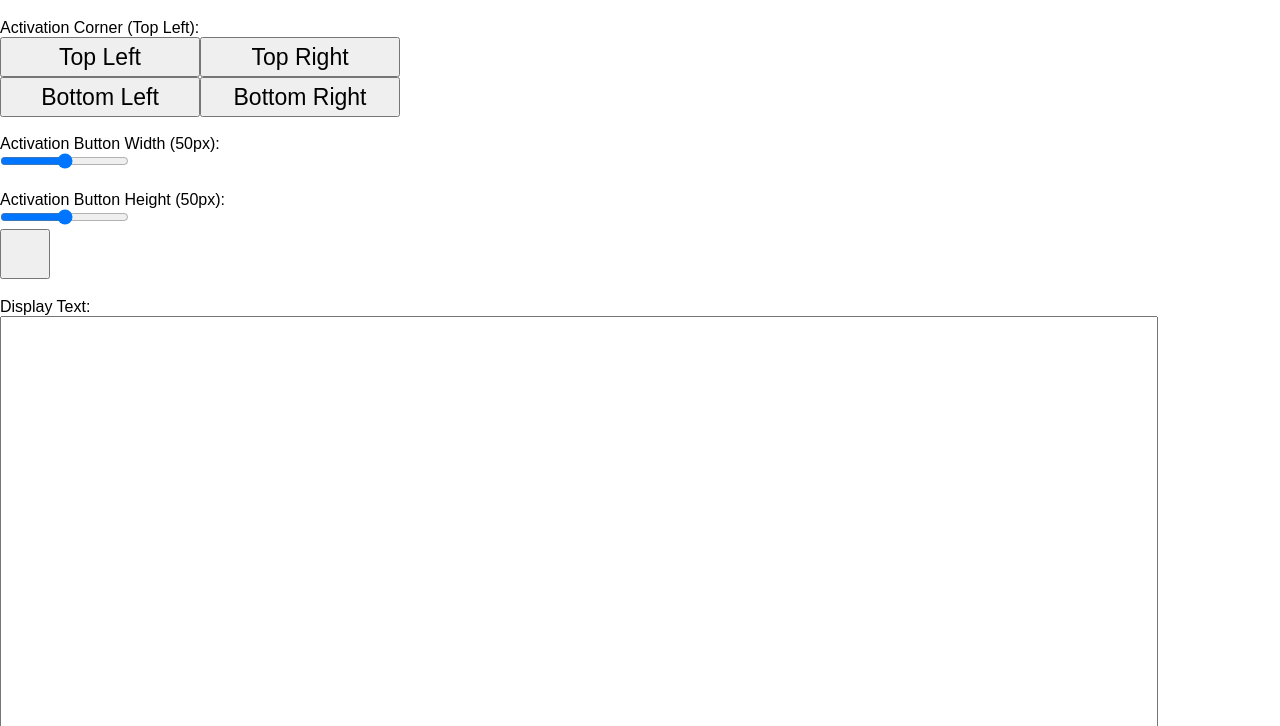
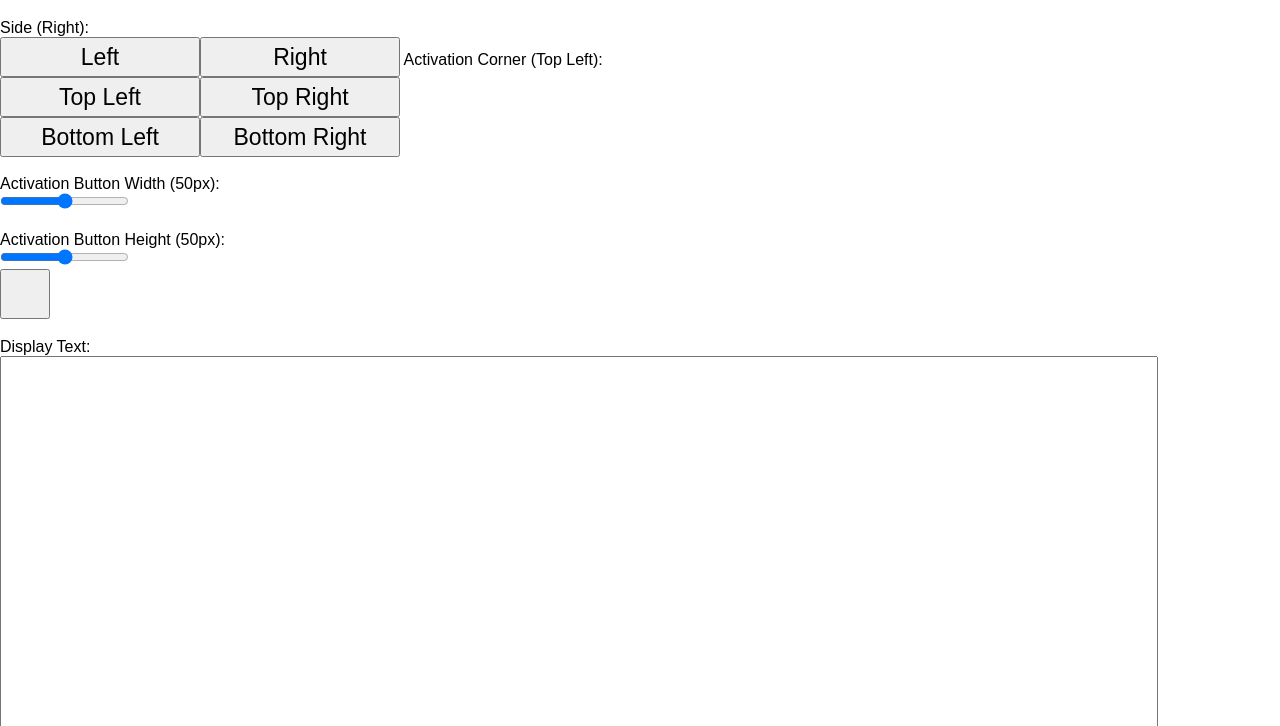
Before and after one commit to ConnorCoder/sidemenu, a plain HTML site: page index.html in a window 1280 px wide. Shown: the part 74-800 px from the top of the page. Drawn offline with Linux system fonts and the light colour scheme.

Commit message:
Update index.html

```diff
--- a/index.html
+++ b/index.html
@@ -22,6 +22,8 @@
     <h1>Side Menu Creator</h1>
     <span id="sb-width-txt">Width (50%):</span><br>
     <input type="range" max="100" min="0" id="sb-width" value="50"/><br><br>
+    <span id="sb-side">Side (Right):</span><br>
+    <button class="corner" onclick="select(4)">Left</button><button class="corner" onclick="select(5)">Right</button>
     <span id="sb-activate-txt">Activation Corner (Top Left):</span><br>
     <button class="corner" onclick="select(0)">Top Left</button><button class="corner" onclick="select(1)">Top Right</button><br>
     <button class="corner" onclick="select(2)">Bottom Left</button><button class="corner" onclick="select(3)">Bottom Right</button><br><br>
```
